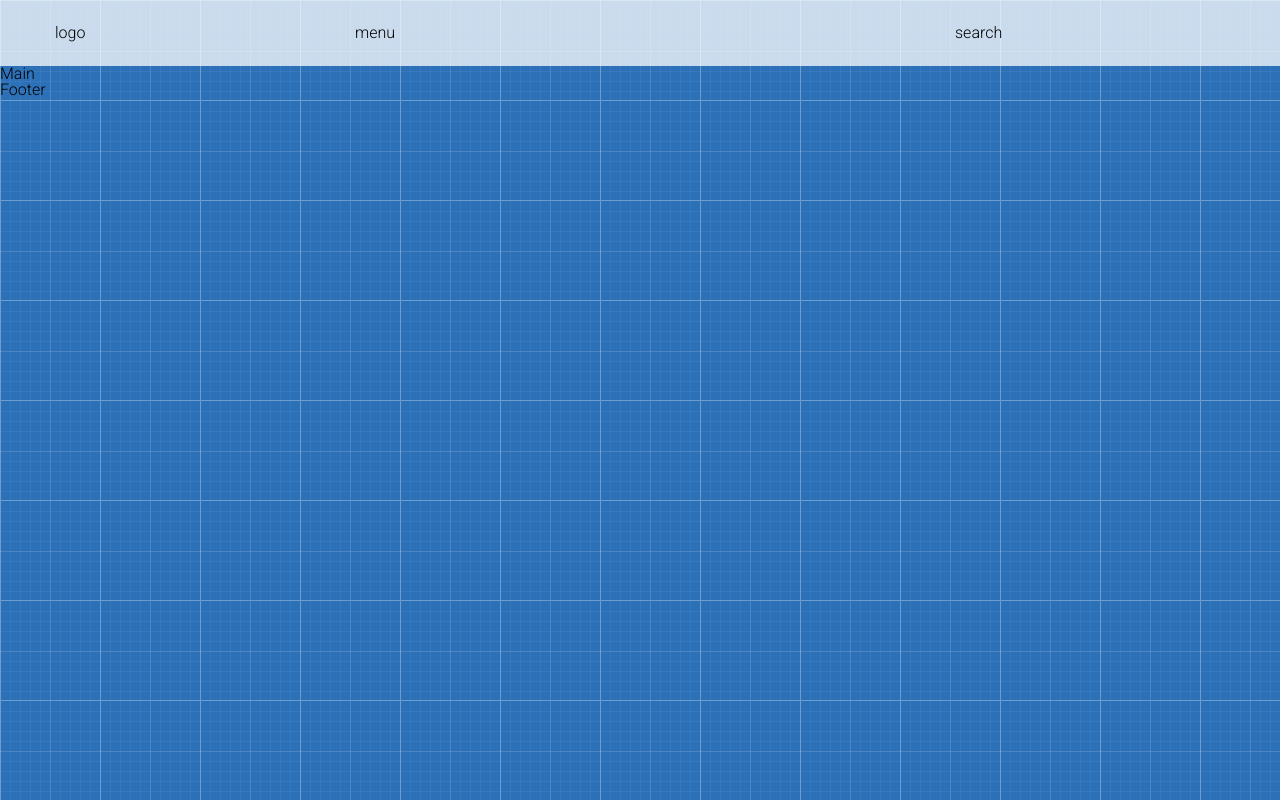
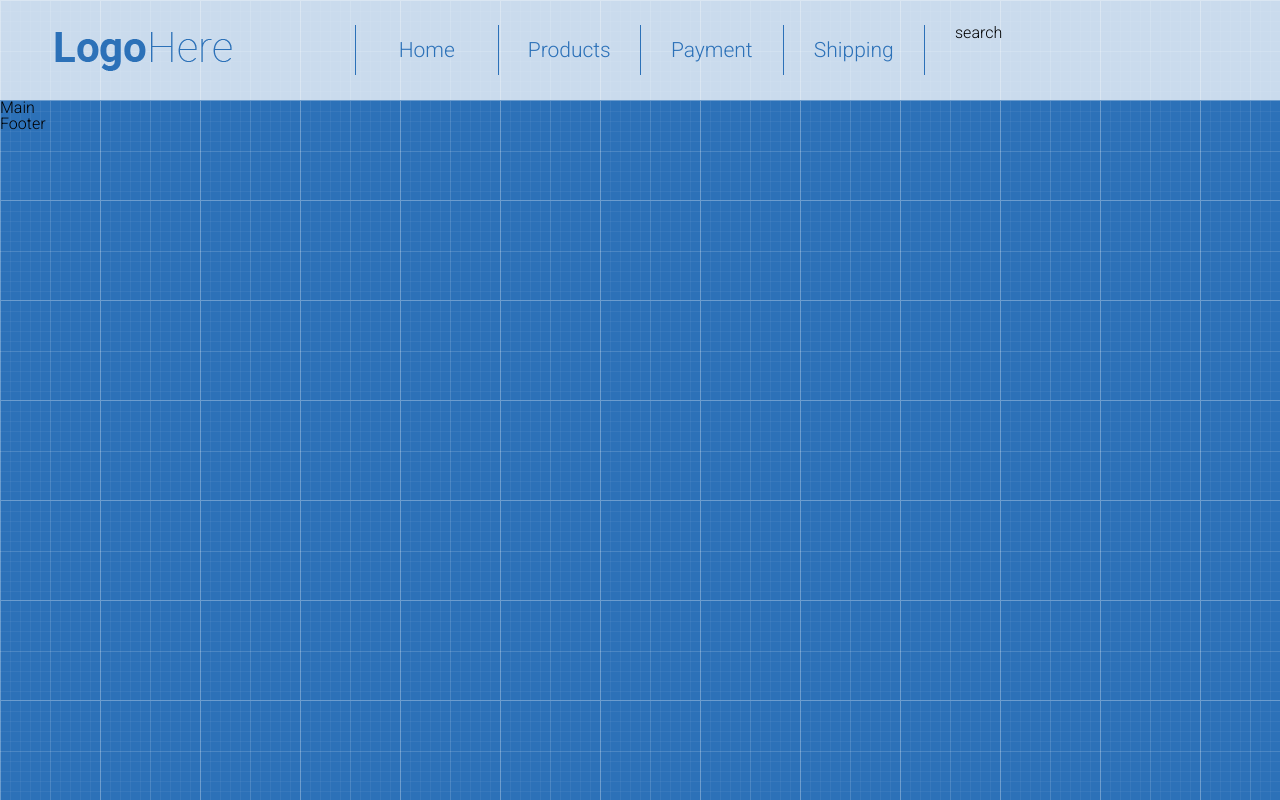
Before and after one commit to Taras01010/project, a plain HTML site: page index.html in a window 1280 px wide. Drawn offline with Linux system fonts and the light colour scheme.

Commit message:
add menu

```diff
--- a/index.html
+++ b/index.html
@@ -13,10 +13,21 @@
         <div class="container">
             <div class="row">
                 <div class="col-3">
-                    logo
+                    <div class="logo">
+                        <a href="">
+                            <img src="images/logo.png" alt="">
+                        </a>
+                    </div>
                 </div>
                 <div class="col-6">
-                    menu
+                    <nav>
+                        <ul class="menu">
+                            <li><a href="">Home</a></li>
+                            <li><a href="">Products</a></li>
+                            <li><a href="">Payment</a></li>
+                            <li><a href="">Shipping</a></li>
+                        </ul>
+                    </nav>
                 </div>
                 <div class="col-3">search</div>
             </div>
--- a/style.css
+++ b/style.css
@@ -13,7 +13,7 @@ body{
     padding-right: 15px;
     margin: 0 auto;
 }
-.row::after{
+.row::after,.menu::after{
     content: "" ;
     display: block;
     clear: both;
@@ -49,3 +49,31 @@ body{
     background-color: rgba(255,255,255,0.75) ;
     padding: 25px 0;
 }
+.logo{
+    margin-top: 7px;
+}
+.menu li{
+    float: left;
+    width: 25%;
+    border-left: 1px solid #2c71b8;
+}
+.menu li:last-child{
+    border-right: 1px solid #2c71b8;
+}
+.menu li:first-child{
+    border-left: 1px solid #2c71b8;
+}
+.menu a{
+    display: block;
+    height: 50px;
+    text-decoration: none;
+    color: #2c71b8;
+    font-size: 21px;
+    text-align: center;
+    line-height: 50px;
+    font-weight: 300;
+}
+.menu a:hover{
+    background-color: #2c71b8;
+    color: white;
+}
```
Also changed, not shown: images/logo.png (added).
